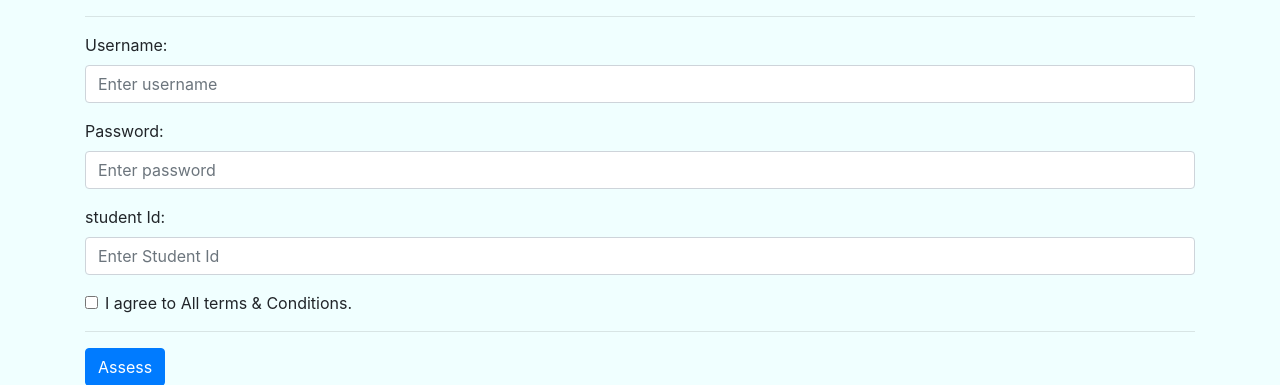
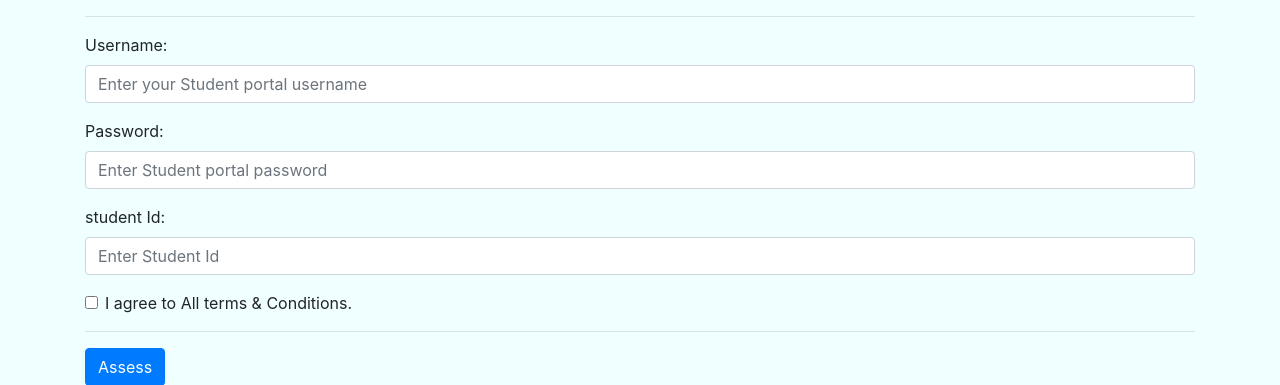
Before and after one commit to Eddy-Morgan/autosess-kNUST, a Flask app: page / in a window 1280 px wide. Shown: the part 56-441 px from the top of the page. Run offline with Flask 2, Linux system fonts and the light colour scheme; parts of the project's set-up code (start-up, migrations or seed data) failed here and were passed over; some libraries are stand-ins or nearby versions.

Commit message:
initial commit  4

```diff
--- a/templates/home.html
+++ b/templates/home.html
@@ -7,13 +7,13 @@
 <form action="/assess" method="POST" class="needs-validation" novalidate>
     <div class="form-group">
       <label for="uname">Username:</label>
-      <input type="text" class="form-control" id="uname" placeholder="Enter username" name="username" required>
+      <input type="text" class="form-control" id="uname" placeholder="Enter your Student portal username" name="username" required>
       <div class="valid-feedback">Valid.</div>
       <div class="invalid-feedback">Please fill out this field.</div>
     </div>
     <div class="form-group">
       <label for="pwd">Password:</label>
-      <input type="password" class="form-control" id="pwd" placeholder="Enter password" name="password" required>
+      <input type="password" class="form-control" id="pwd" placeholder="Enter Student portal password" name="password" required>
       <div class="valid-feedback">Valid.</div>
       <div class="invalid-feedback">Please fill out this field.</div>
     </div>
```
